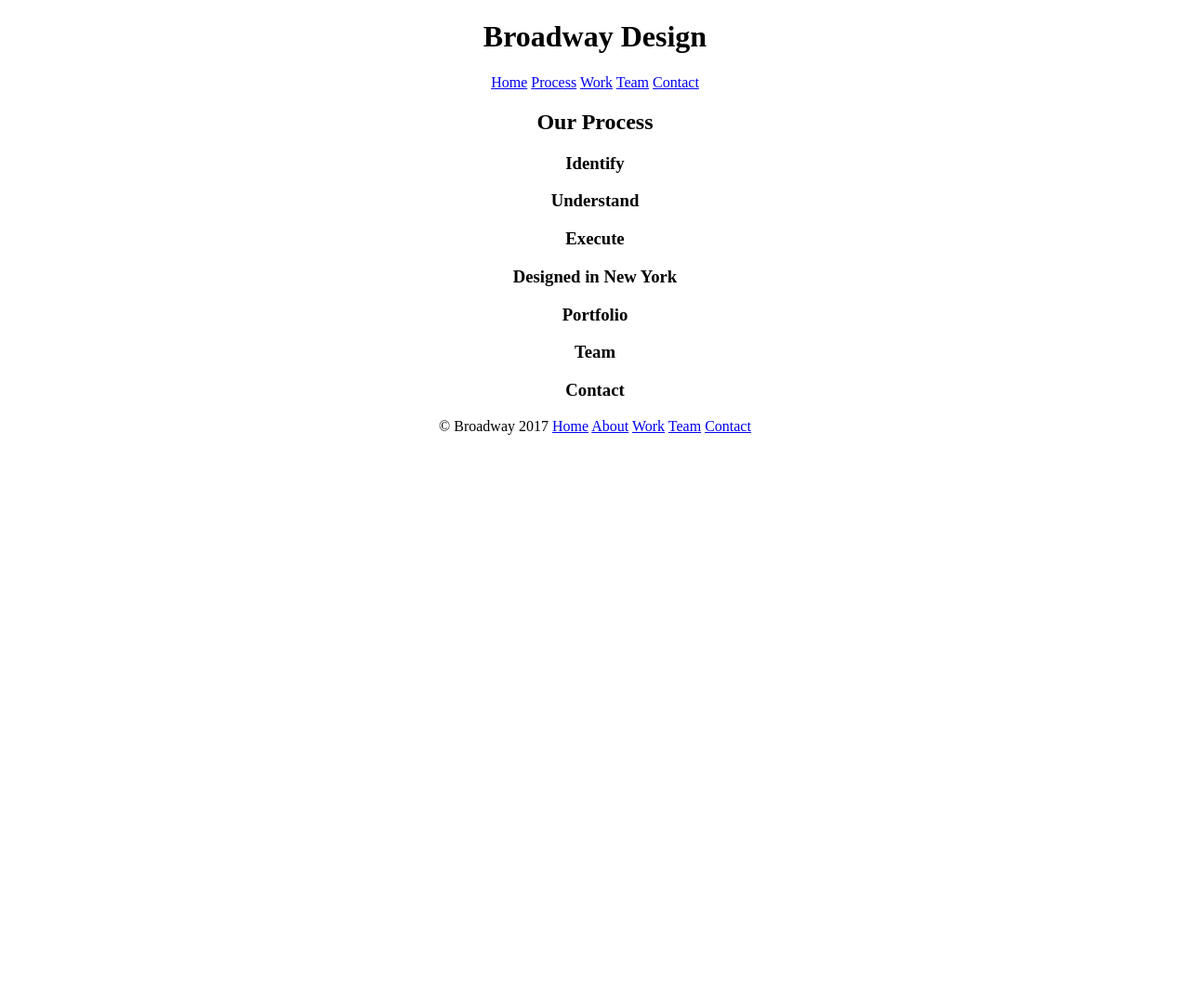
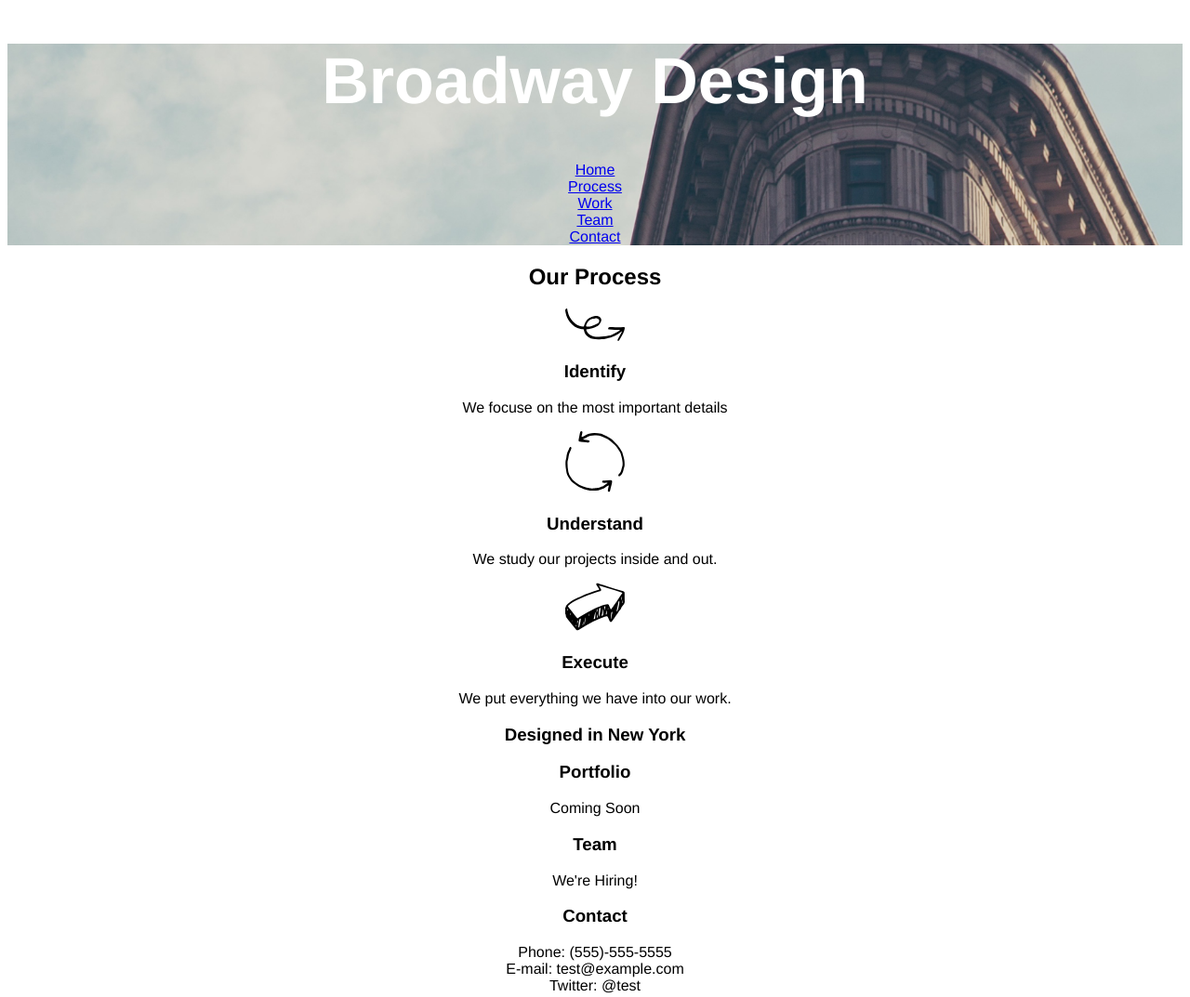
Before and after one commit to benjaminwilliam/broadway, a plain HTML site: page index.html in a window 1280 px wide. Shown: the top 1073 px of the page at 93% size. Before the commit the page ends 800 px from the top, so only its background shows below. Drawn offline with Linux system fonts and the light colour scheme.

Commit message:
added images and rest of text

```diff
--- a/index.html
+++ b/index.html
@@ -3,7 +3,7 @@
   <head>
     <meta charset="utf-8">
     <title></title>
-    <link rel="stylesheet" href="/resources/css/styles.css"
+    <link rel="stylesheet" href="resources/css/styles.css"
   </head>
 
   <body>
@@ -11,23 +11,39 @@
     <div class="header">
       <h1>Broadway Design</h1>
       <p>
-        <a class="btn-nav" href="#home">Home</a>
-        <a class="btn-nav" href="#about">Process</a>
-        <a class="btn-nav" href="#work">Work</a>
-        <a class="btn-nav" href="#team">Team</a>
+        <a class="btn-nav" href="#home">Home</a><br>
+        <a class="btn-nav" href="#about">Process</a><br>
+        <a class="btn-nav" href="#work">Work</a><br>
+        <a class="btn-nav" href="#team">Team</a><br>
         <a class="btn-nav" href="#contact">Contact</a>
       </p>
     </div>
 
     <div class="body">
       <h2 id="process">Our Process</h2>
+      <img src="resources/images/identify.svg" alt="curly arrow">
       <h3>Identify</h3>
+      <p>We focuse on the most important details</p>
+      <img src="resources/images/understand.svg" alt="arrows cycling">
       <h3>Understand</h3>
+      <p>We study our projects inside and out.</p>
+      <img src="resources/images/execute.svg" alt="3D arrow">
       <h3>Execute</h3>
+      <p>We put everything we have into our work.</p>
+
+    <div class="intermezzo">
       <h3>Designed in New York</h3>
+    </div>
+
       <h3>Portfolio</h3>
+      <p>Coming Soon</p>
       <h3>Team</h3>
+      <p>We're Hiring!</p>
       <h3>Contact</h3>
+      <p>Phone: (555)-555-5555</br>
+        E-mail: test@example.com</br>
+        Twitter: @test
+      </p>
     </div>
 
     <div class="footer">
--- a/resources/css/styles.css
+++ b/resources/css/styles.css
@@ -1,3 +1,15 @@
 body{
   text-align: center;
+  font-family: Helvetica;
 }
+
+.header{
+  background-image: url(../images/building.png);
+  background-size:cover;
+}
+
+h1{
+  font-size: 70px;
+  font-weight: bold;
+  color: white;
+}
```
Also changed, not shown: resources/images/building.png (renamed from resources/images/the-flatiron-building.png).
